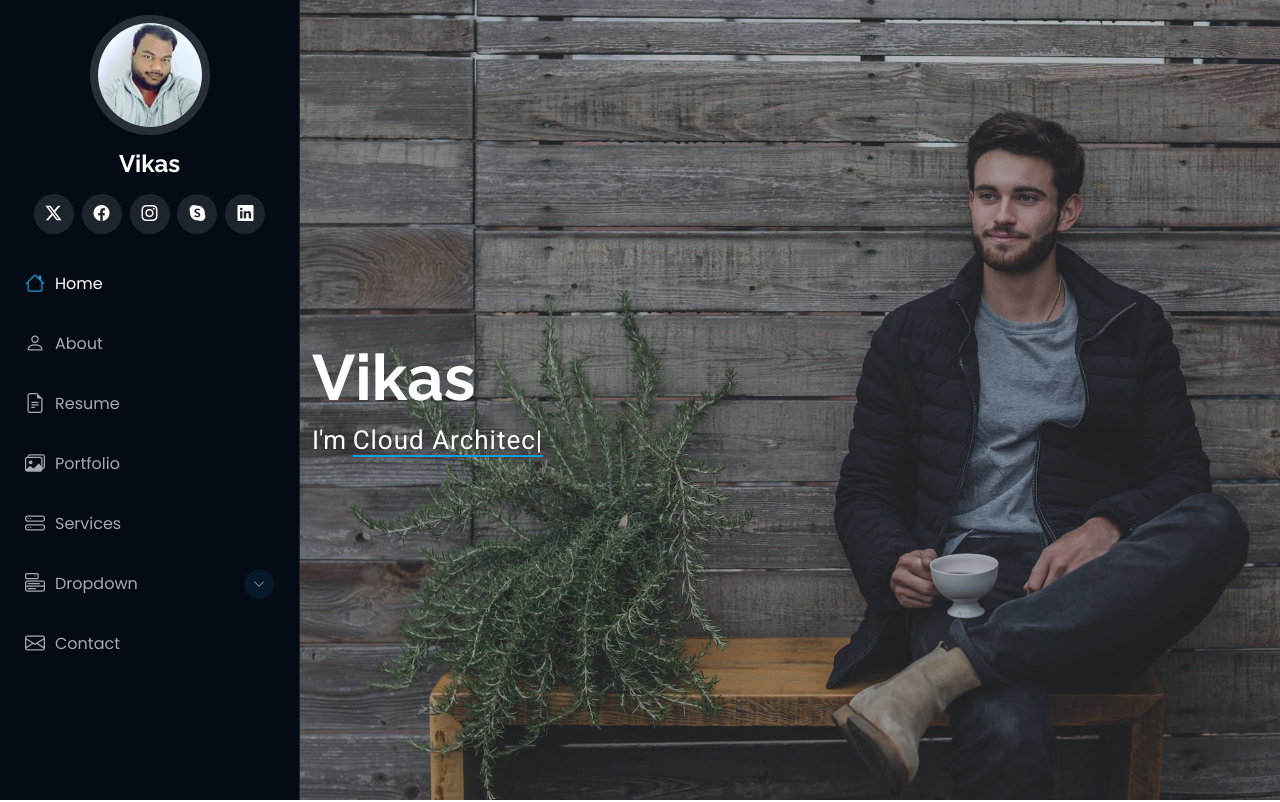
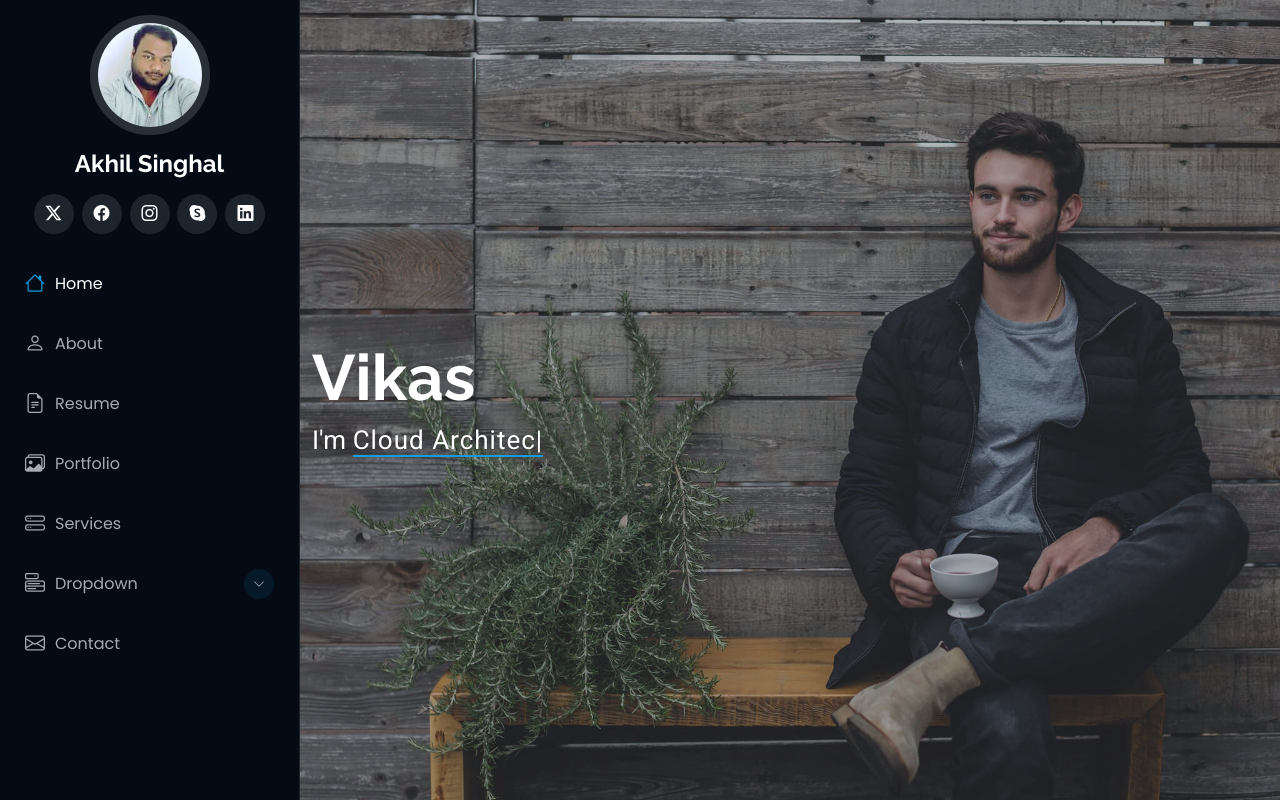
Before and after one commit to akhil8744/iportfolio, a plain HTML site: page index.html in a window 1280 px wide. Shown: the top 802 px of the page. Drawn offline with Linux system fonts and the light colour scheme.

Commit message:
update name

```diff
--- a/index.html
+++ b/index.html
@@ -41,7 +41,7 @@
     <a href="index.html" class="logo d-flex align-items-center justify-content-center">
       <!-- Uncomment the line below if you also wish to use an image logo -->
       <!-- <img src="assets/img/logo.png" alt=""> -->
-      <h1 class="sitename">Vikas</h1>
+      <h1 class="sitename">Akhil Singhal</h1>
     </a>
 
     <div class="social-links text-center">
```
